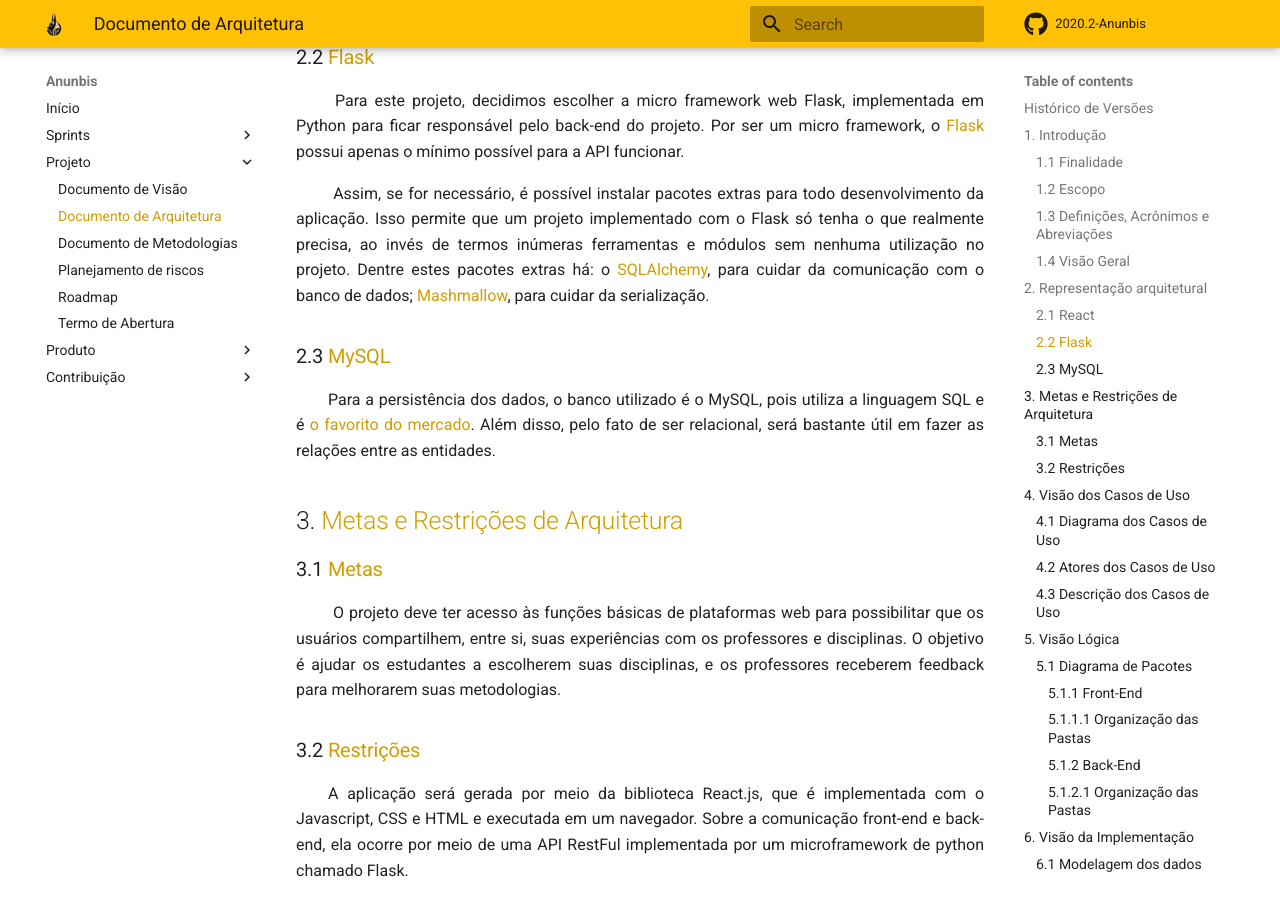
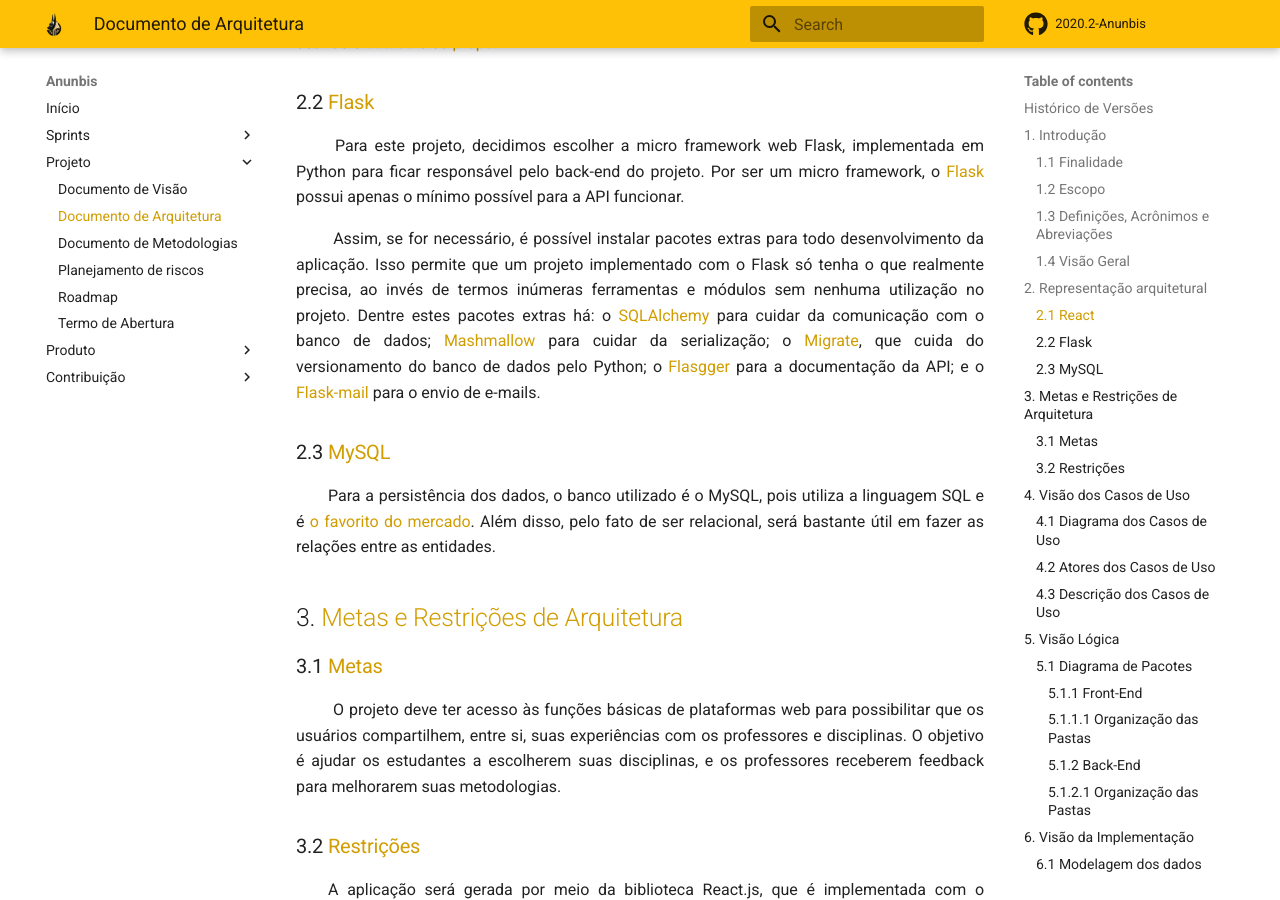
Before and after one commit to fga-eps-mds/2020.2-Anunbis, an MkDocs documentation site: the page built from docs/documentacao/documento-de-arquitetura.md, in a window 1280 px wide and 900 px high, scrolled down 2681 px. Built offline with MkDocs 1.6.1 and Material for MkDocs 9.7.7, drawn with Linux system fonts in a browser that asks for light colours; comment, search, counter and statistics services are not loaded; some of the changed text lies outside the part shown.

Commit message:
(#218) addição das novas dependencias do flask

```diff
--- a/docs/documentacao/documento-de-arquitetura.md
+++ b/docs/documentacao/documento-de-arquitetura.md
@@ -18,6 +18,7 @@ Data|Versão|Descrição|Autor
 16/04|1.4|Adição do detalhamento das pastas do Front-End|Rafael, Roberto, Eduardo e Victor|
 16/04|1.5|Adição do detalhamento das pastas do Back-End|Thiago|
 18/04|1.6|Revisão da visão lógica | Rafael e Thiago|
+18/05|1.7|Adição do Flask-Migrate e Flask-Swagger |Thiago|
 
 ## 1. <a name="1">Introdução</a>
 
@@ -67,8 +68,7 @@ Data|Versão|Descrição|Autor
 
 <p align = "justify"> &emsp;&emsp; Para este projeto, decidimos escolher a micro framework web Flask, implementada em Python para ficar responsável pelo back-end do projeto. Por ser um micro framework, o <a href="https://flask.palletsprojects.com/en/1.1.x/">Flask</a> possui apenas o mínimo possível para a API funcionar.</p>
 
-<p align = "justify"> &emsp;&emsp; Assim, se for necessário, é possível instalar pacotes extras para todo desenvolvimento da aplicação. Isso permite que um projeto implementado com o Flask só tenha o que realmente precisa, ao invés de termos inúmeras ferramentas e módulos sem nenhuma utilização no projeto. Dentre estes pacotes extras há: o <a href="https://flask-sqlalchemy.palletsprojects.com/en/2.x/">SQLAlchemy</a>, para cuidar da comunicação com o banco de dados; <a href="https://flask-marshmallow.readthedocs.io/en/latest/">Mashmallow</a>, para cuidar da serialização.</p>
- <!-- e o <a href="https://flask-migrate.readthedocs.io/en/latest/" >Migrate</a>, que cuida do versionamento do banco de dados pelo Python. -->
+<p align = "justify"> &emsp;&emsp; Assim, se for necessário, é possível instalar pacotes extras para todo desenvolvimento da aplicação. Isso permite que um projeto implementado com o Flask só tenha o que realmente precisa, ao invés de termos inúmeras ferramentas e módulos sem nenhuma utilização no projeto. Dentre estes pacotes extras há: o <a href="https://flask-sqlalchemy.palletsprojects.com/en/2.x/">SQLAlchemy</a> para cuidar da comunicação com o banco de dados; <a href="https://flask-marshmallow.readthedocs.io/en/latest/">Mashmallow</a> para cuidar da serialização; o <a href="https://flask-migrate.readthedocs.io/en/latest/" >Migrate</a>, que cuida do versionamento do banco de dados pelo Python; o <a href="https://github.com/flasgger/flasgger" >Flasgger</a> para a documentação da API; e o <a href="https://pythonhosted.org/Flask-Mail/">Flask-mail</a> para o envio de e-mails.</p>
 
 ### 2.3 <a name="2_3">MySQL</a>
 
```
